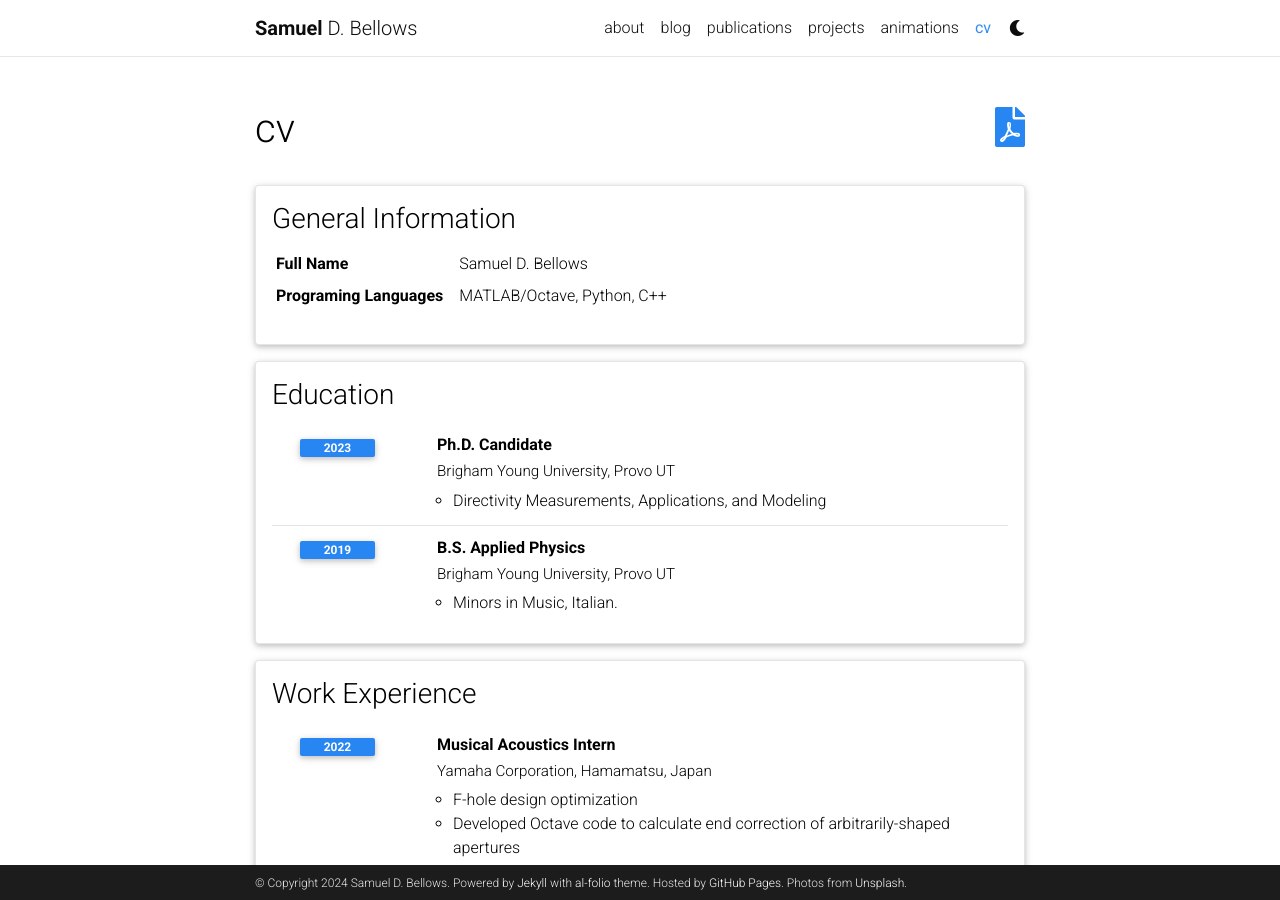
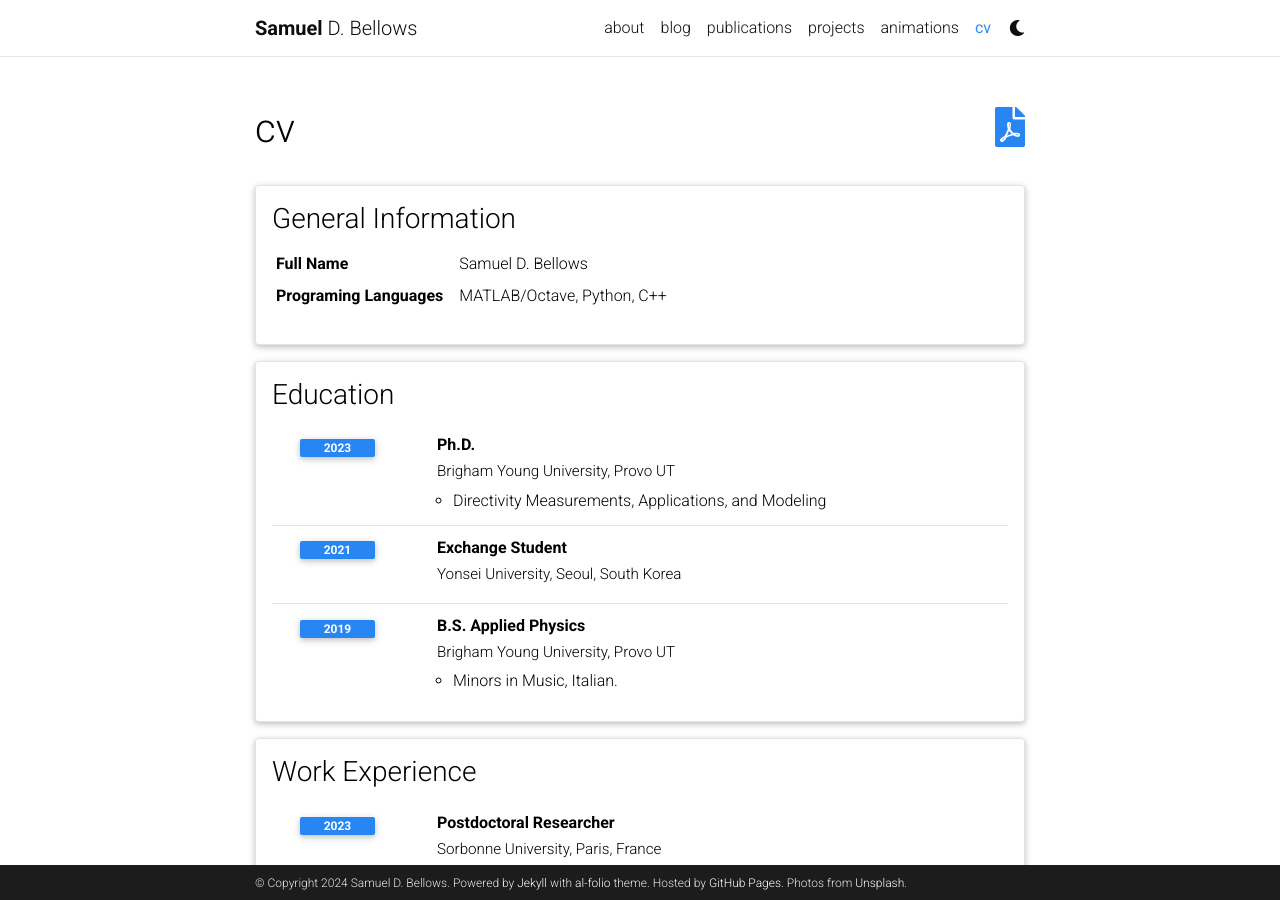
Before and after one commit to sambellows/sambellows.github.io, a Jekyll site: the page built from _pages/cv.md, in a window 1280 px wide and 900 px high. Built offline with Jekyll 4.4.1, drawn with Linux system fonts in a browser that asks for light colours; comment, search, counter and statistics services are not loaded; a style sheet for code colours, icons or effects is not loaded; some of the changed text lies outside the part shown.

```diff
--- a/_data/cv.yml
+++ b/_data/cv.yml
@@ -11,11 +11,17 @@
 - title: Education
   type: time_table
   contents:
-    - title: Ph.D. Candidate
+    - title: Ph.D.
       institution: Brigham Young University, Provo UT
       year: 2023
       description:
         - Directivity Measurements, Applications, and Modeling
+
+    - title: Exchange Student
+      institution: Yonsei University, Seoul, South Korea
+      year: 2021
+
+
     - title: B.S. Applied Physics
       institution: Brigham Young University, Provo UT
       year: 2019
@@ -25,6 +31,16 @@
 - title: Work Experience
   type: time_table
   contents:
+    - title: Postdoctoral Researcher
+      institution: Sorbonne University, Paris, France
+      year: 2023
+
+    - title: Consultant
+      institution: Institute for Scientific Research in Music
+      year: 2023
+      description:
+        - Physical modelling of the trombone
+
     - title: Musical Acoustics Intern
       institution: Yamaha Corporation, Hamamatsu, Japan
       year: 2022
@@ -33,10 +49,6 @@
         - Developed Octave code to calculate end correction of arbitrarily-shaped apertures
 
 
-
-    - title: Exchange Student
-      institution: Yonsei University, Seoul, South Korea
-      year: 2021
 
 
     - title: Architectural Acoustics Intern
```
Also changed, not shown: _bibliography/papers.bib (+16 -8 lines), _pages/about.md (+1 -1 lines), 9 other files.
